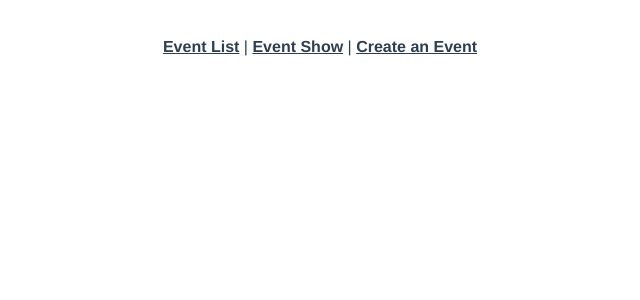
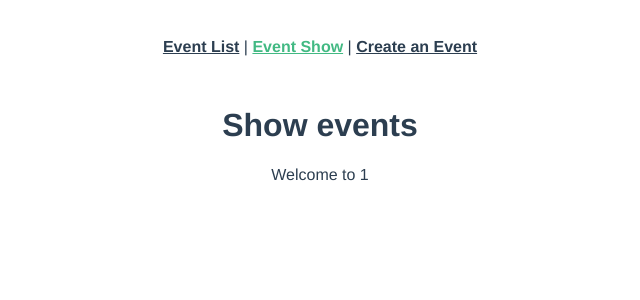
Before and after one commit to vijayvardhan94/eventLists, a Vue app: page /#/event/1 in a window 1280 px wide. Shown: the top 300 px of the page, without its empty margins (320-960 px from the left). Built offline with nearby package versions, Linux system fonts and the light colour scheme.

Commit message:
params and using params as props

```diff
--- a/src/router/index.js
+++ b/src/router/index.js
@@ -13,9 +13,10 @@ const routes = [
     component: EventList,
   },
   {
-    path: "/event",
+    path: "/event/:eventname",
     name: "event-show",
     component: EventShow,
+    props: true,
   },
   {
     path: "/create",
--- a/src/views/EventShow.vue
+++ b/src/views/EventShow.vue
@@ -1,5 +1,12 @@
 <template>
   <div>
     <h1>Show events</h1>
+    <p>Welcome to {{ eventname }}</p>
   </div>
 </template>
+
+<script>
+export default {
+  props: ["eventname"],
+};
+</script>
```
